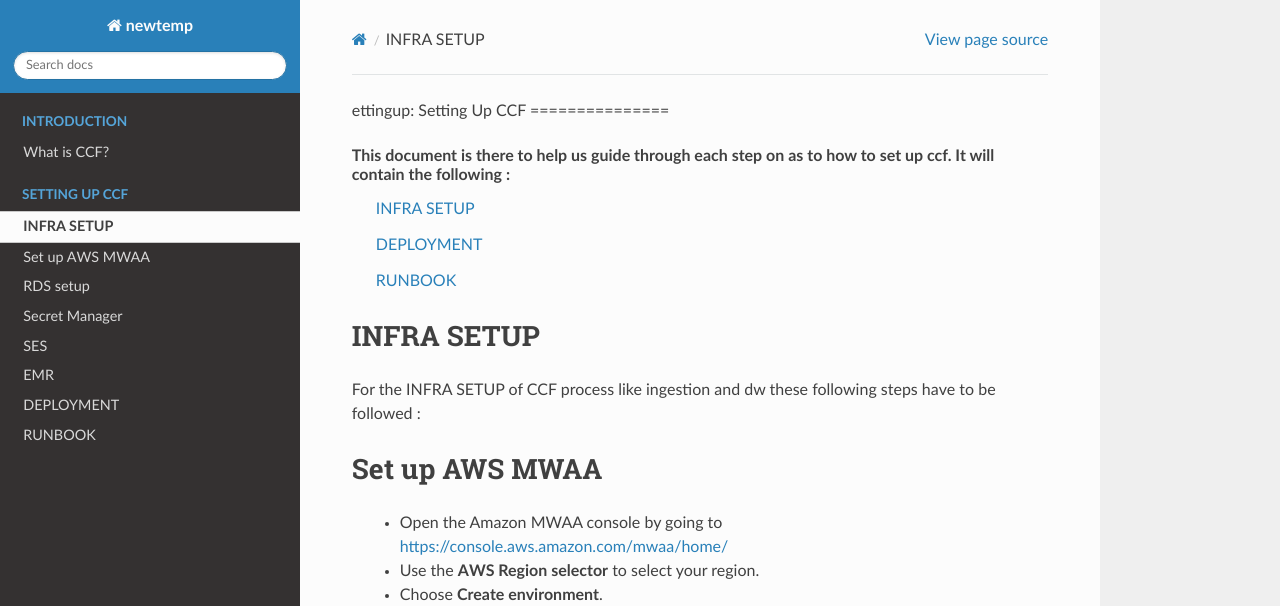
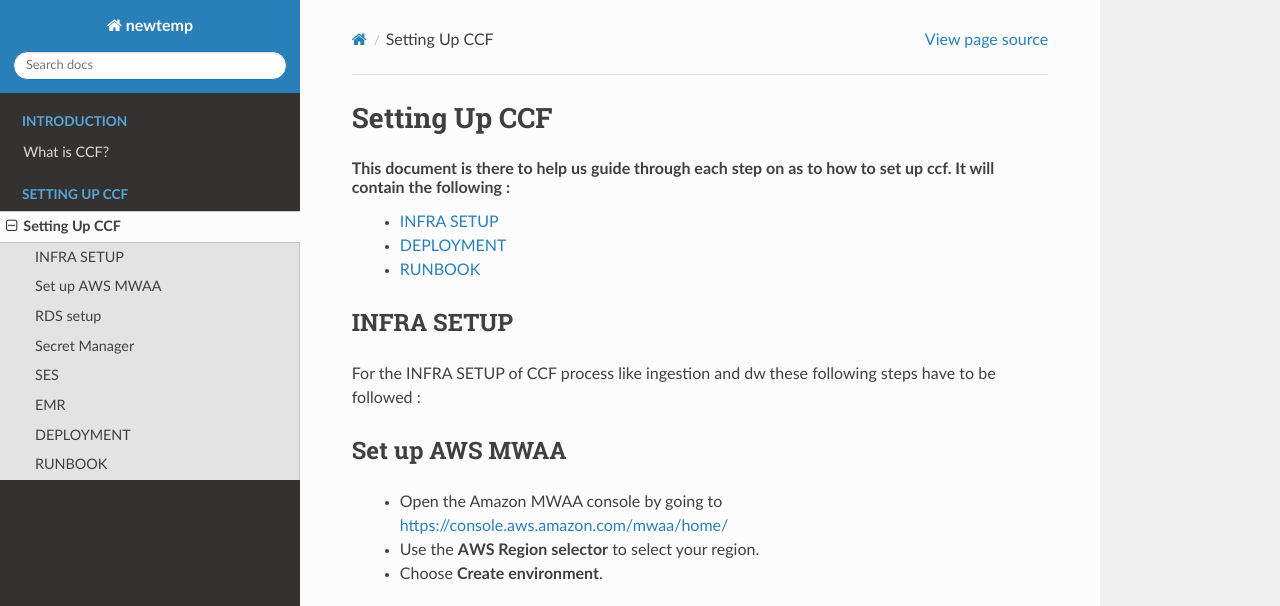
Before and after one commit to ara06bhadu/newtemp, a Sphinx documentation site: the page built from docs/source/ccfsetup.rst, in a window 1280 px wide and 900 px high, cut to the strip 0-606 px from the top of the window. Built offline with Sphinx 7.4.7 and the Read the Docs theme 2.0.0, drawn with Linux system fonts in a browser that asks for light colours; some of the changed lines change nothing that is shown.

Commit message:
Update ccfsetup.rst

```diff
--- a/docs/source/ccfsetup.rst
+++ b/docs/source/ccfsetup.rst
@@ -1,4 +1,4 @@
-ettingup:
+.. _settingup:
 Setting Up CCF
 ===============
 
```
